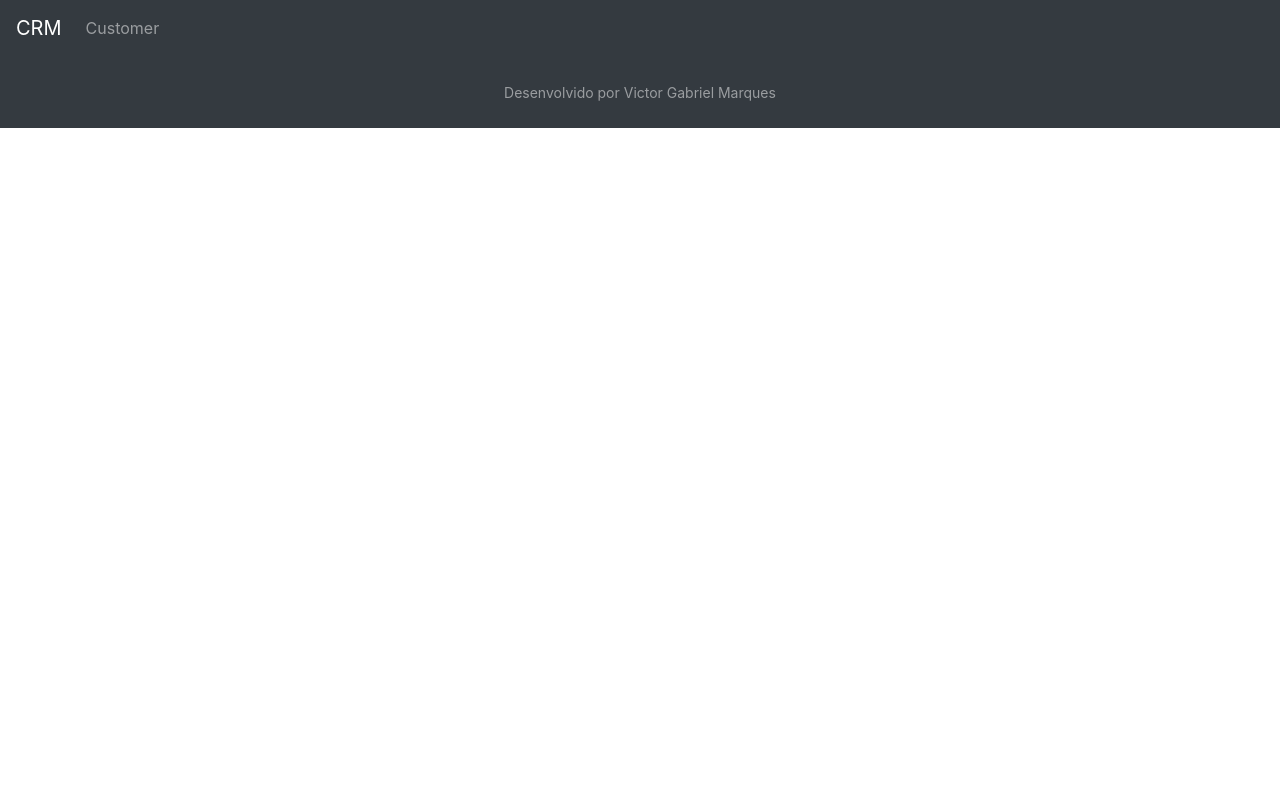
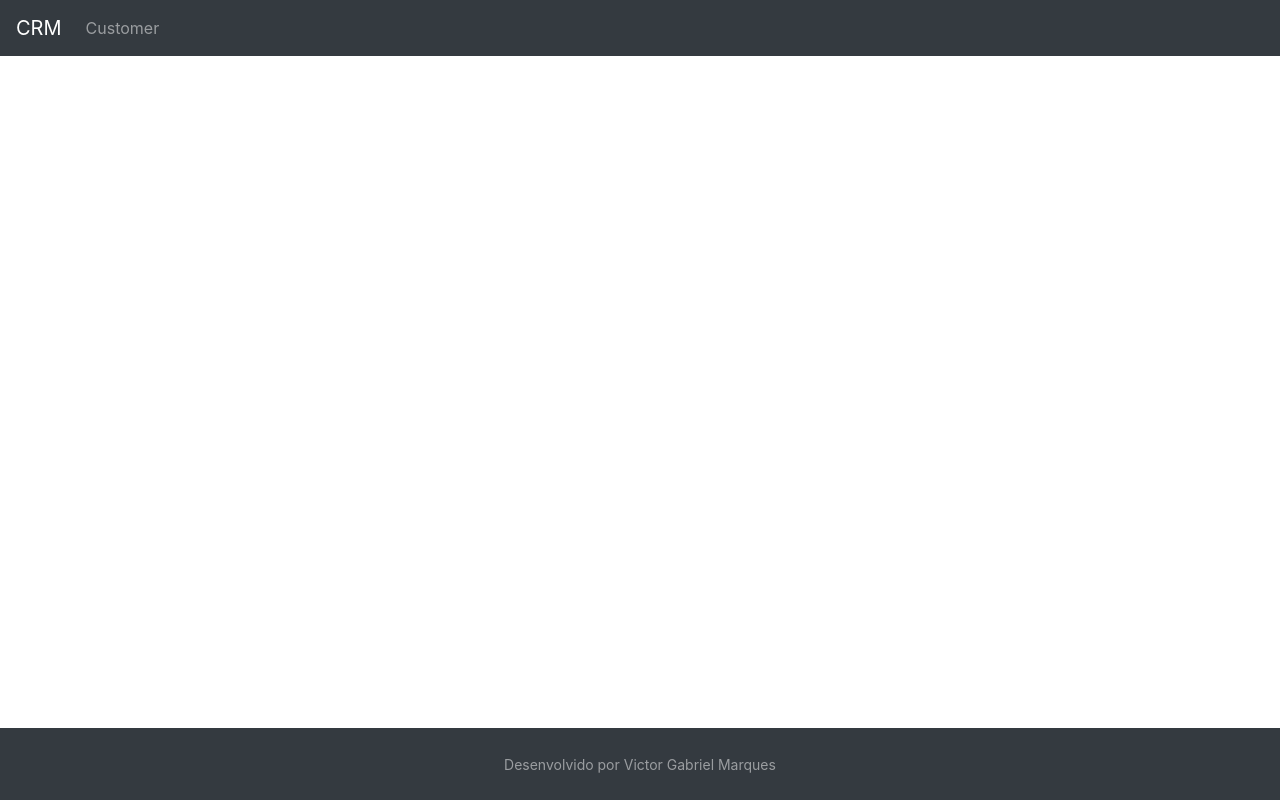
Before and after one commit to VictorGM01/gerenciamento_de_clientes, a Django app: page / in a window 1280 px wide. Run offline with Django 4.2, Linux system fonts and the light colour scheme.

Commit message:
Adiciona estilização básica para a página

```diff
--- a/core/templates/base.html
+++ b/core/templates/base.html
@@ -12,8 +12,20 @@
 <body>
     {% include 'header.html' %}
 
+    <main>
     {% block content %} {% endblock %}
+    </main>
 
     {% include 'footer.html' %}
 </body>
+
+<style>
+    html, main {
+        min-height: calc(100vh - 128px);
+    }
+
+    footer {
+        flex-shrink: 0;
+    }
+</style>
 </html>
```
